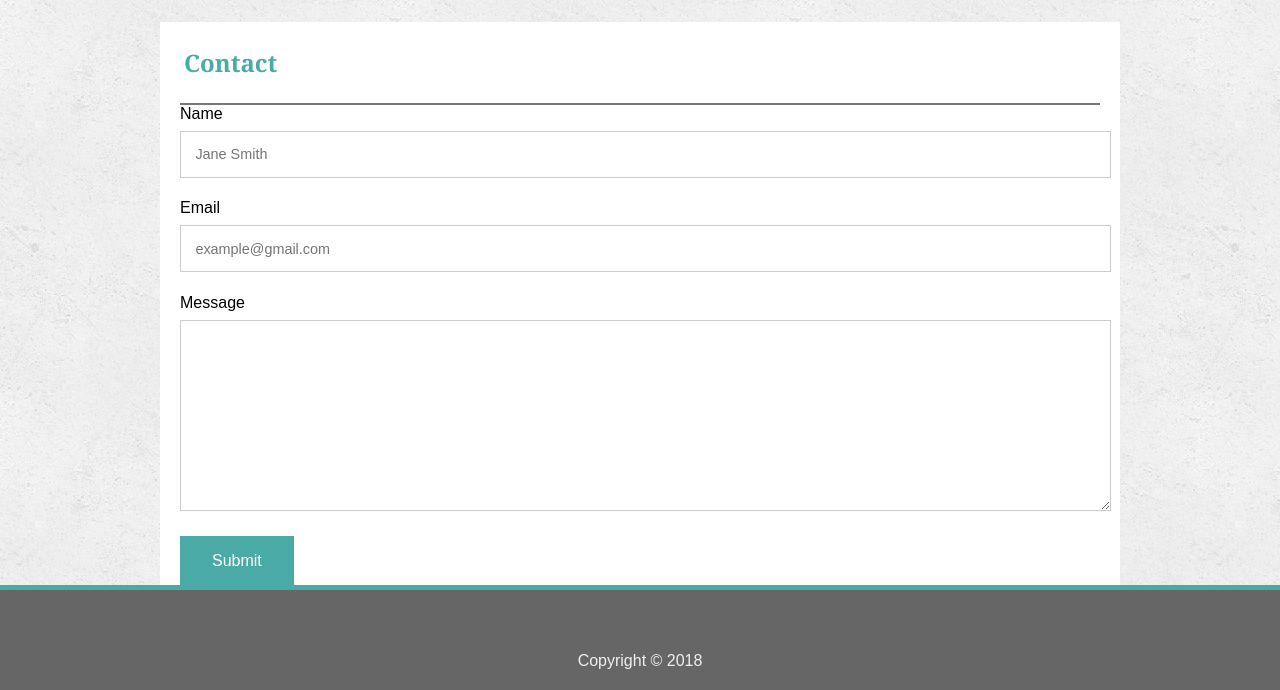
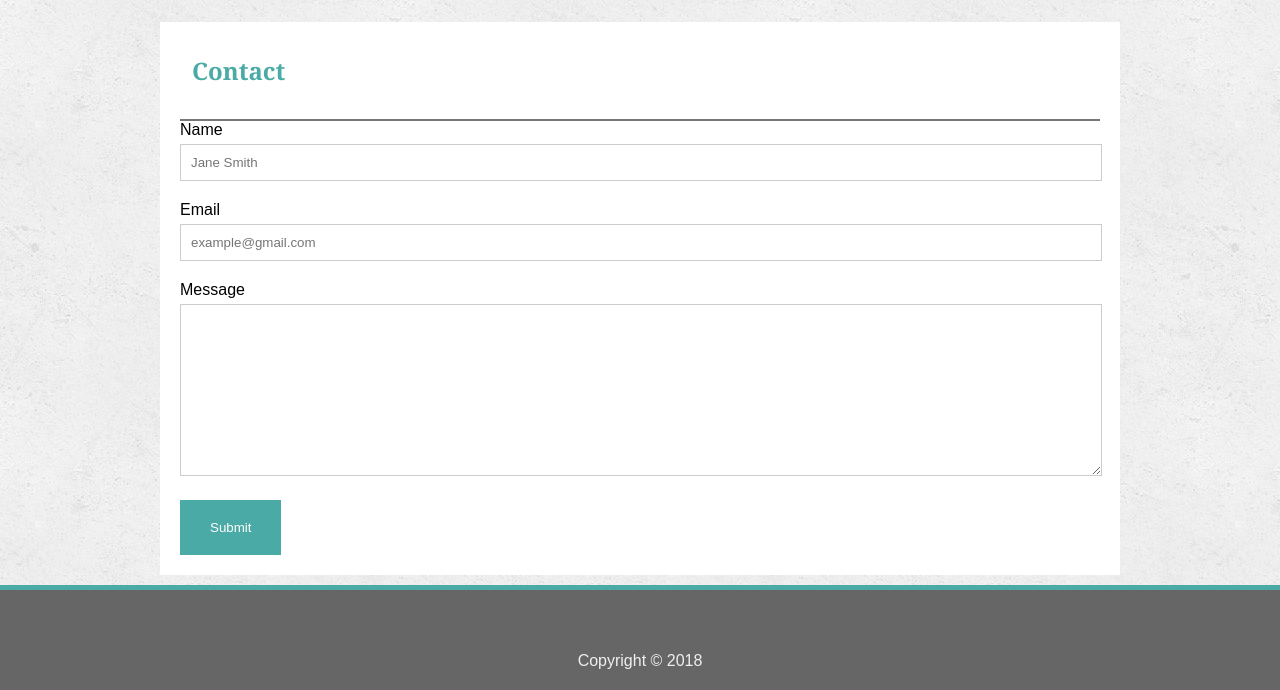
Before and after one commit to jim-walker/Basic-Portfolio, a plain HTML site: page contact.html in a window 1280 px wide. Shown: the part 110-800 px from the top of the page. Drawn offline with Linux system fonts and the light colour scheme.

Commit message:
contact refined

```diff
--- a/assets/css/style.css
+++ b/assets/css/style.css
@@ -8,7 +8,7 @@ body {
 }
 h1{
     font-family: 'Georgia', Times, 'Times New Roman', serif;
-    padding: 1em;
+    padding: 32px;
     width: auto;
 }
 
@@ -105,29 +105,27 @@ a {
     padding: 0;
     width: 50%;
 }
-.contact {
+.myContact {
     width: 900px;
     padding: 0px 20px 0px 20px;
 }
 
-.contact label {
+label {
 	display: block;
-	padding-bottom: 0.5em;
+	padding-bottom: 5px;
 }
 
-.contact input, .contact textarea {
+input, textarea {
 	width: 100%;
 	border: 1px solid #cccccc;
-	margin-bottom: 1.5em;
-	padding: 1em;
-	font-size: .9em;
+	margin-bottom: 20px;
+	padding: 10px;
 }
 
-.contact input[type="submit"] {
+input[type="submit"] {
 	width: auto;
 	background-color: #4aaaa5;
 	color: #ffffff;
 	border: none;
-	padding: 1em 2em;
-	font-size: 1em;
+	padding: 20px 30px;
 }
--- a/contact.html
+++ b/contact.html
@@ -26,13 +26,13 @@
 		<section>
 			<h1 class="pageTitle">Contact</h1>
             <hr/>
-			<form action="#" class="contact">
+			<form action="#" class="myContact">
 				<label for="name">Name</label>
 				<input type="text" name="name" id="name" placeholder="Jane Smith">
 				<label for="email">Email</label>
-				<input type="text" name="email" id="email" placeholder="example@gmail.com">
+				<input type="text" name="email" id="name" placeholder="example@gmail.com">
 				<label for="name">Message</label>
-				<textarea rows="10" cols="40" name="message" id="message"></textarea>
+				<textarea rows="10" cols="40" name="message" id="name"></textarea>
 				<input type="submit" value="Submit">
 			</form>
         </section>
```
